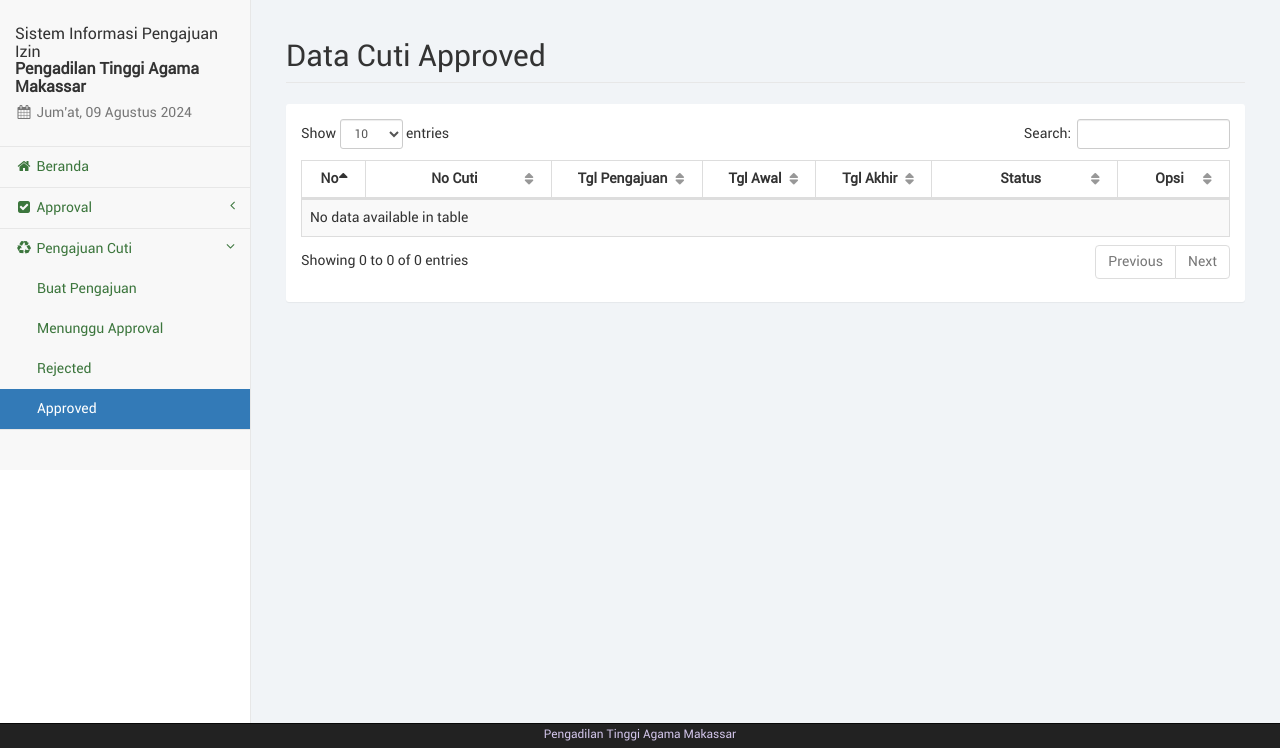
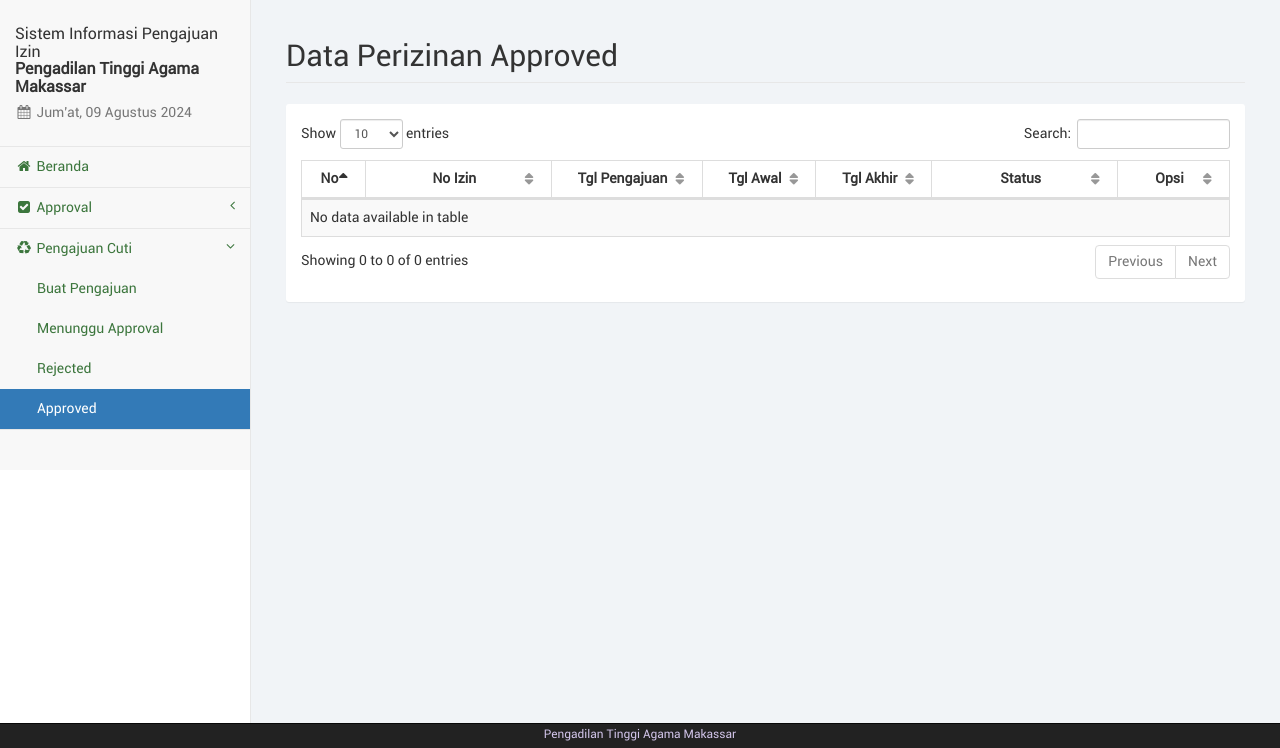
Before and after one commit to SahrurRam/aplikasi_izin_pta, a PHP site: page /leader/cuti_app.php in a window 1280 px wide. Shown: the part 51-799 px from the top of the page. Run offline with PHP 8.4, Linux system fonts and the light colour scheme; the visitor is signed in with stand-in values (Sample User, id 1); data comes from the database, SQL or seed files in the repository; data that the repository does not hold is empty.

Commit message:
berubah1

```diff
--- a/leader/cuti_app.php
+++ b/leader/cuti_app.php
@@ -14,7 +14,7 @@
             <div class="container-fluid">
                 <div class="row">
                     <div class="col-lg-12">
-                        <h1 class="page-header">Data Cuti Approved</h1>
+                        <h1 class="page-header">Data Perizinan Approved</h1>
                     </div><!-- /.col-lg-12 -->
                 </div><!-- /.row -->
 
@@ -36,7 +36,7 @@
 									<thead>
 										<tr>
 											<th width="1%">No</th>
-											<th width="10%">No Cuti</th>
+											<th width="10%">No Izin</th>
 											<th width="5%">Tgl Pengajuan</th>
 											<th width="5%">Tgl Awal</th>
 											<th width="5%">Tgl Akhir</th>
```
